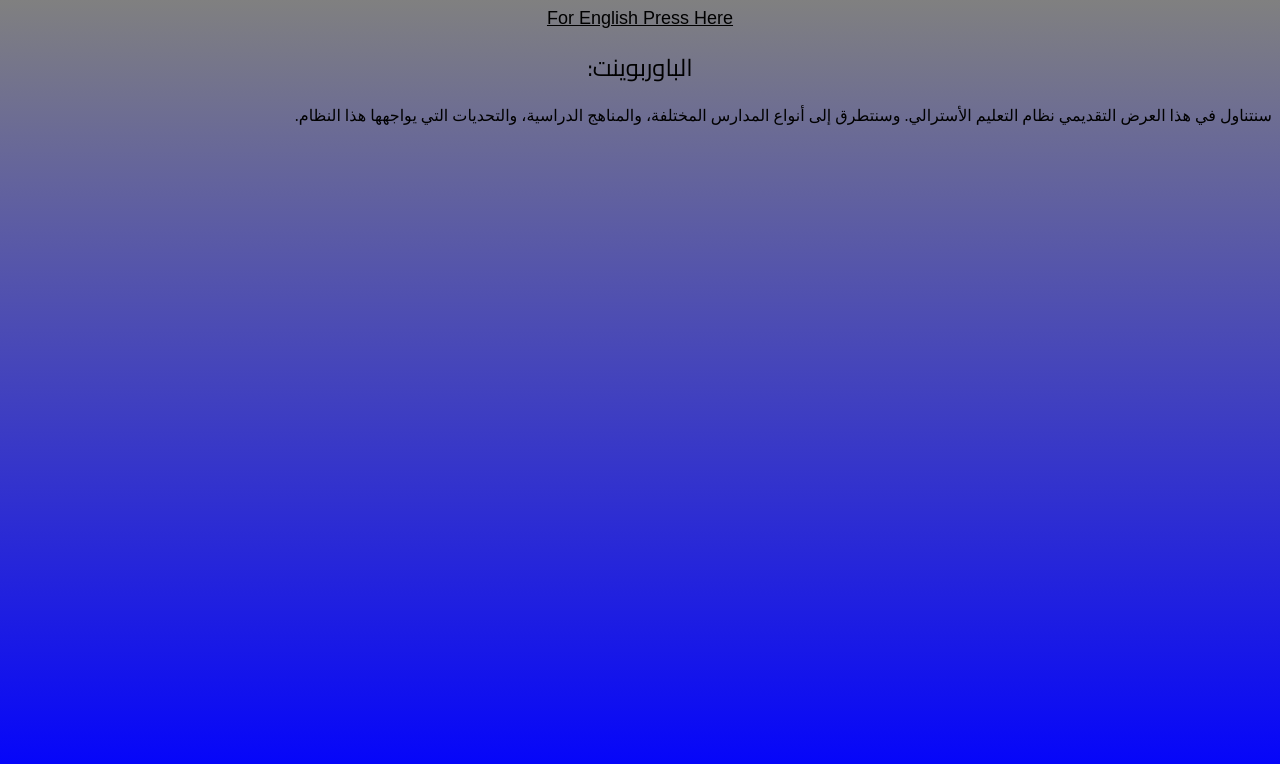
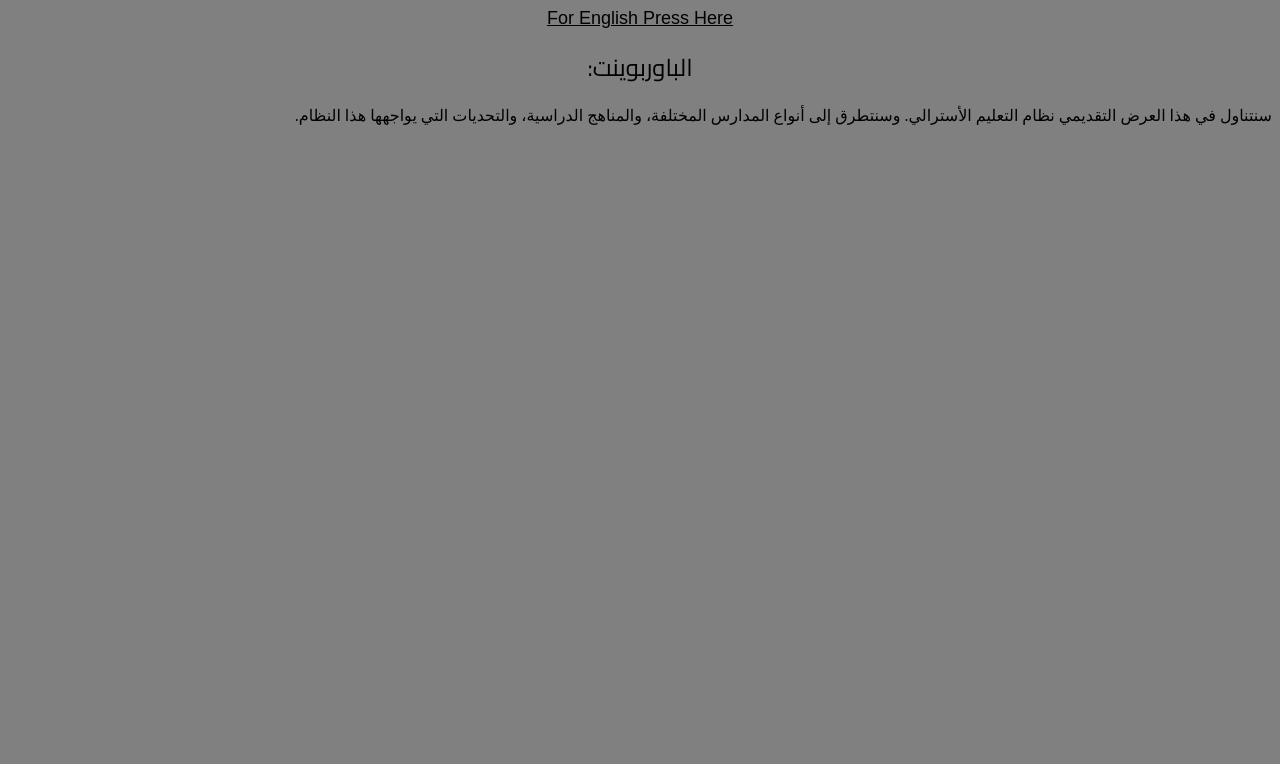
Before and after one commit to australianschools/australianschools.github.io, a plain HTML site: page ar/website.html in a window 1280 px wide. Drawn offline with Linux system fonts and the light colour scheme.

Commit message:
Update website.css

```diff
--- a/ar/website.css
+++ b/ar/website.css
@@ -1,5 +1,5 @@
 body{
-    background:linear-gradient(grey,blue);
+    background:grey;
     background-repeat: no-repeat;
     background-attachment: fixed;
 }
```
